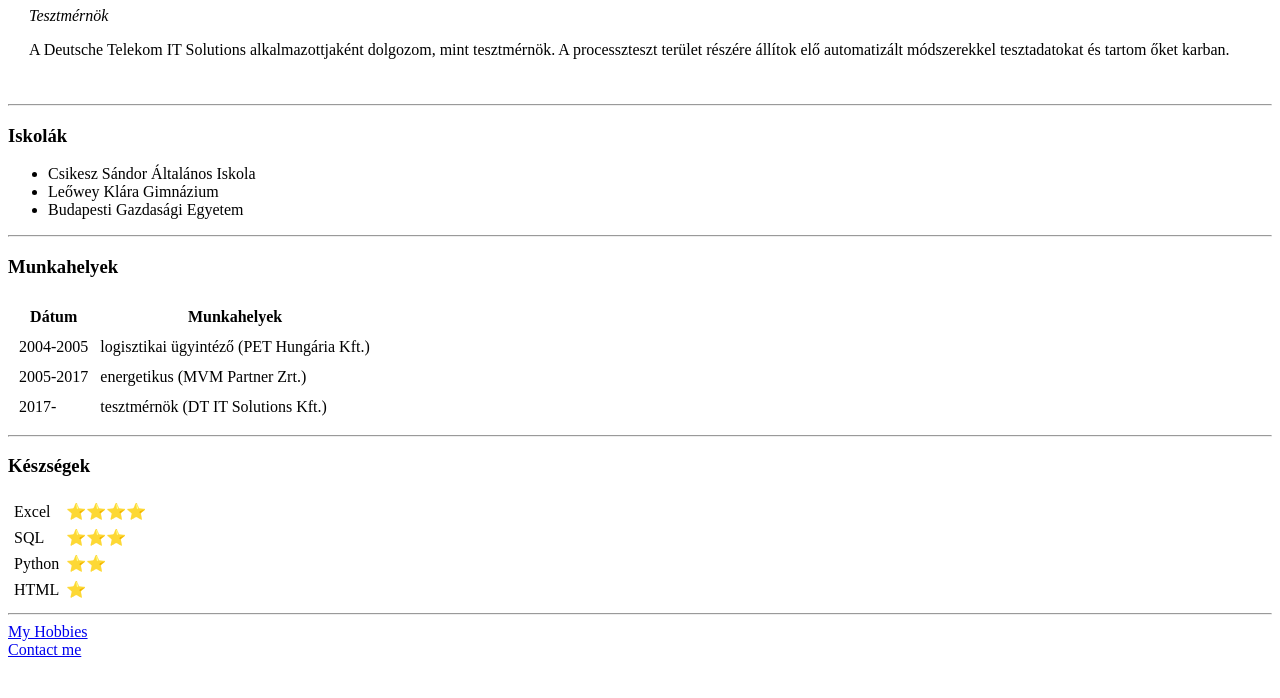
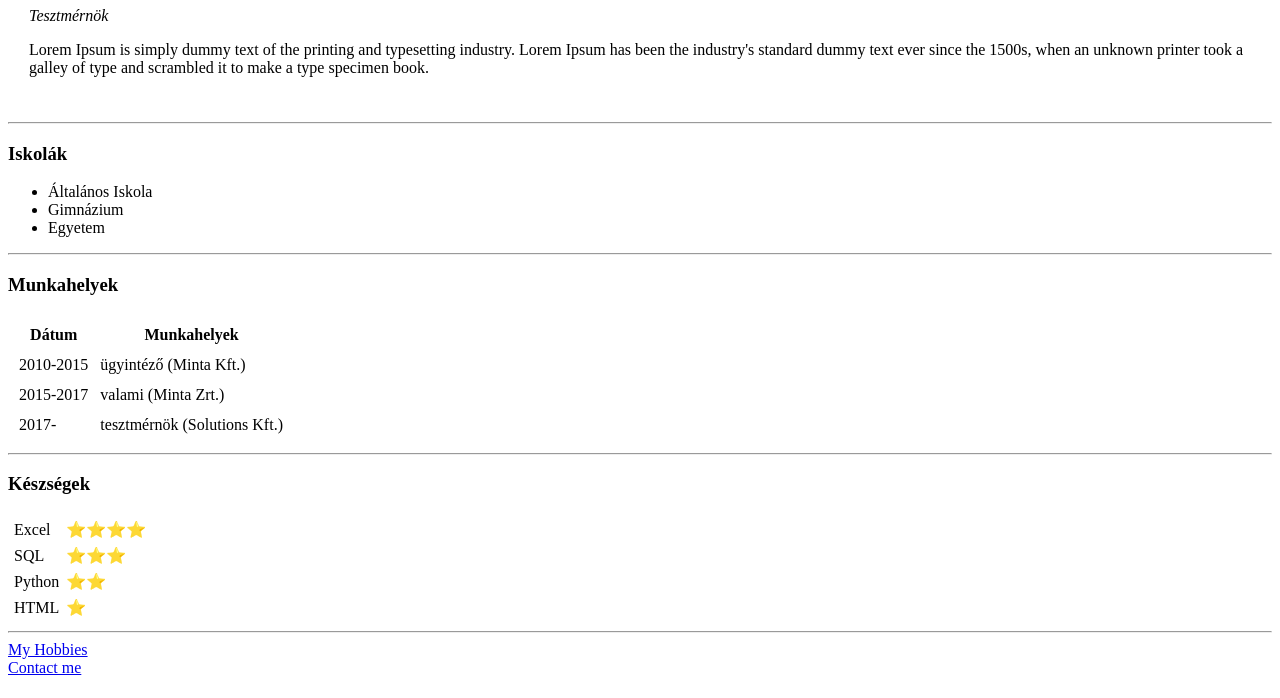
Before and after one commit to tsabagal/CV, a plain HTML site: page index.html in a window 1280 px wide. Shown: the part 102-800 px from the top of the page. Drawn offline with Linux system fonts and the light colour scheme.

Commit message:
Update index.html
clearing personal data

```diff
--- a/index.html
+++ b/index.html
@@ -10,18 +10,18 @@
   <table cellspacing="20">
     <tr>
       <td>
-        <h1>Minta Csaba</h1>
+        <h1>Minta Jani</h1>
         <p><i>Tesztmérnök</i></p>
-        <p>A Deutsche Telekom IT Solutions alkalmazottjaként dolgozom, mint tesztmérnök. A processzteszt terület részére állítok elő automatizált módszerekkel tesztadatokat és tartom őket karban.</p>
+        <p>Lorem Ipsum is simply dummy text of the printing and typesetting industry. Lorem Ipsum has been the industry's standard dummy text ever since the 1500s, when an unknown printer took a galley of type and scrambled it to make a type specimen book.</p>
       </td>
     </tr>
   </table>
   <hr>
   <h3><b>Iskolák</b></h3>
   <ul>
-    <li>Csikesz Sándor Általános Iskola</li>
-    <li>Leőwey Klára Gimnázium</li>
-    <li>Budapesti Gazdasági Egyetem</li>
+    <li>Általános Iskola</li>
+    <li>Gimnázium</li>
+    <li>Egyetem</li>
   </ul>
   <hr>
   <h3><b>Munkahelyek</b></h3>
@@ -34,16 +34,16 @@
     </thead>
     <tbody>
       <tr>
-        <td>2004-2005</td>
-        <td>logisztikai ügyintéző (PET Hungária Kft.)</td>
+        <td>2010-2015</td>
+        <td>ügyintéző (Minta Kft.)</td>
       </tr>
       <tr>
-        <td>2005-2017</td>
-        <td>energetikus (MVM Partner Zrt.)</td>
+        <td>2015-2017</td>
+        <td>valami (Minta Zrt.)</td>
       </tr>
       <tr>
         <td>2017-</td>
-        <td>tesztmérnök (DT IT Solutions Kft.)</td>
+        <td>tesztmérnök (Solutions Kft.)</td>
       </tr>
     </tbody>
 
```
